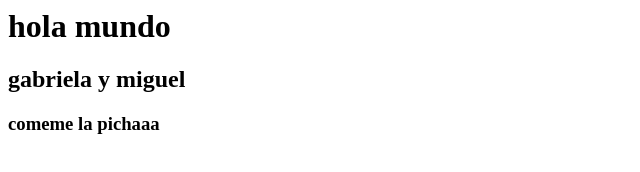
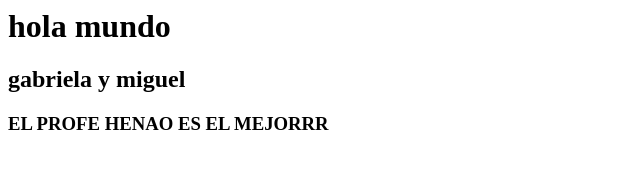
Before and after one commit to Gabriela2209/Estructura-de-datos-2, a plain HTML site: page index.html in a window 1280 px wide. Shown: the whole page, without its empty margins (0-640 px from the left). Drawn offline with Linux system fonts and the light colour scheme.

Commit message:
Update index.html

```diff
--- a/index.html
+++ b/index.html
@@ -1,3 +1,3 @@
 <h1>hola mundo<h1>
 <h2>gabriela y miguel<h2>
-<h3>comeme la pichaaa</h3>
+<h3>EL PROFE HENAO ES EL MEJORRR</h3>
```
